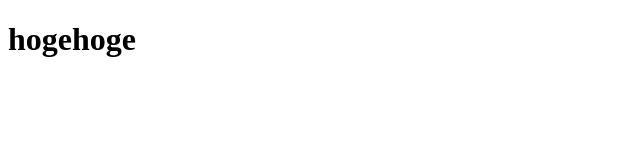
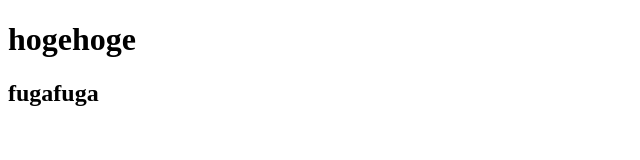
Before and after one commit to Hiroya-Ki/git-test, a plain HTML site: page index.html in a window 1280 px wide. Shown: the whole page, without its empty margins (0-640 px from the left). Drawn offline with Linux system fonts and the light colour scheme.

```diff
--- a/index.html
+++ b/index.html
@@ -10,5 +10,8 @@
     <h1>
     hogehoge
     </h1>
+    <h2>
+    fugafuga
+    </h2>
 </body>
 </html>
```
